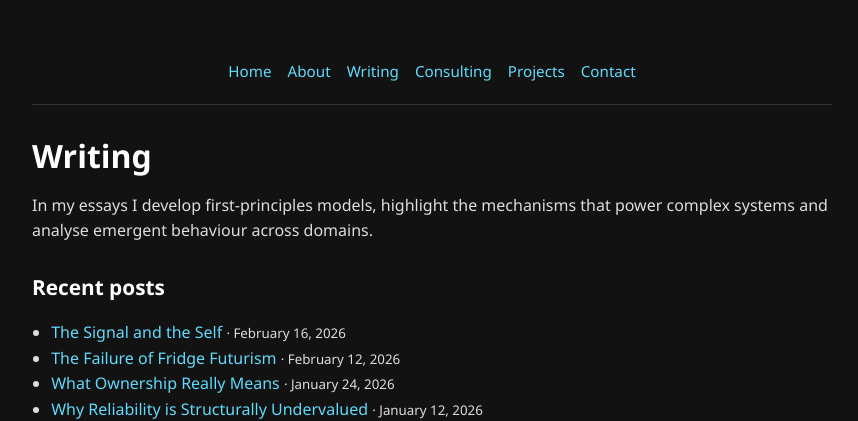
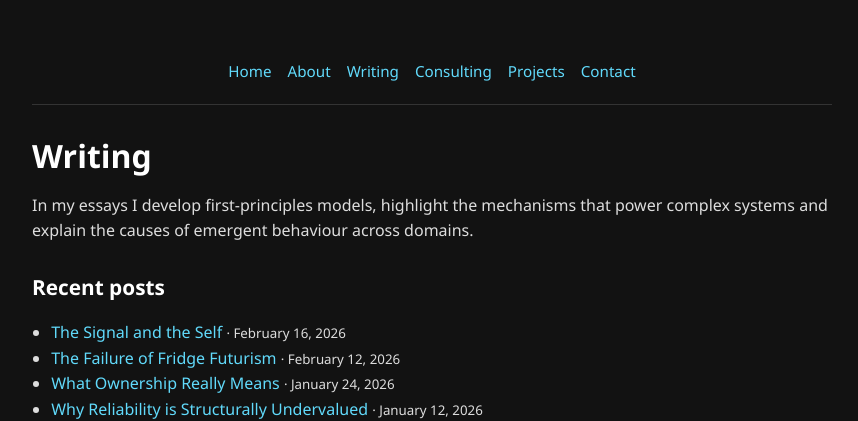
Before and after one commit to aultimus/foobarcat-homepage, a Jekyll site: the page built from blog/index.html, in a window 1280 px wide. Shown: the top 421 px of the page, without its empty margins (208-1066 px from the left). Built offline with Jekyll 4.4.1, drawn with Linux system fonts in a browser that asks for light colours.

Commit message:
blog/index: tighten wording

```diff
--- a/blog/index.html
+++ b/blog/index.html
@@ -5,7 +5,7 @@ title: Writing – Foobarcat
 
 <h1>Writing</h1>
 <p>
-  In my essays I develop first-principles models, highlight the mechanisms that power complex systems and analyse emergent behaviour across domains.
+  In my essays I develop first-principles models, highlight the mechanisms that power complex systems and explain the causes of emergent behaviour across domains.
 </p>
 
 <h2>Recent posts</h2>
```
